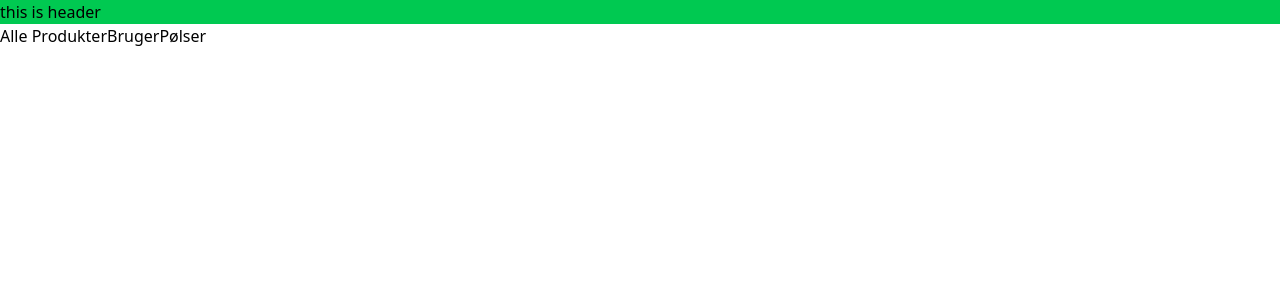
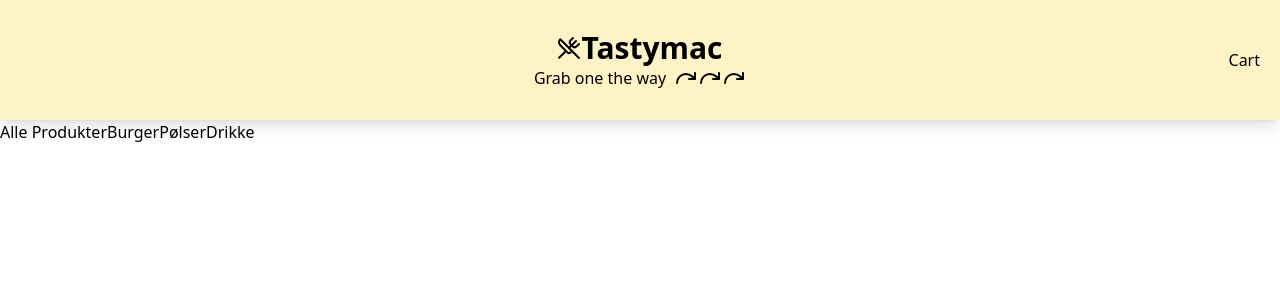
Before and after one commit to abdilatiiif/tastymac, a React (Vite) app: page / in a window 1280 px wide. Shown: the top 300 px of the page. Built offline with nearby package versions, Linux system fonts and the light colour scheme.

Commit message:
lucide icons added

```diff
--- a/index.html
+++ b/index.html
@@ -1,9 +1,15 @@
-<!doctype html>
+<!DOCTYPE html>
 <html lang="en">
   <head>
     <meta charset="UTF-8" />
     <link rel="icon" type="image/svg+xml" href="/vite.svg" />
     <meta name="viewport" content="width=device-width, initial-scale=1.0" />
+    <link rel="preconnect" href="https://fonts.googleapis.com" />
+    <link rel="preconnect" href="https://fonts.gstatic.com" crossorigin />
+    <link
+      href="https://fonts.googleapis.com/css2?family=Ubuntu:ital,wght@0,300;0,400;0,500;0,700;1,300;1,400;1,500;1,700&display=swap"
+      rel="stylesheet"
+    />
     <title>tastymac</title>
   </head>
   <body>
--- a/package.json
+++ b/package.json
@@ -12,6 +12,7 @@
   "dependencies": {
     "@tailwindcss/postcss": "^4.1.13",
     "@tailwindcss/vite": "^4.1.13",
+    "lucide-react": "^0.544.0",
     "react": "^19.1.1",
     "react-dom": "^19.1.1"
   },
--- a/src/components/Header.jsx
+++ b/src/components/Header.jsx
@@ -1,3 +1,24 @@
+import { UtensilsCrossed } from "lucide-react";
+import { Redo } from "lucide-react";
+
 export default function Header() {
-  return <h1 className="w-full bg-green-500">this is header</h1>;
+  return (
+    <div className="w-full bg-amber-100 h-20 shadow-lg  flex items-center justify-center p-15">
+      <div className="flex flex-col items-center">
+        <h1 className=" flex items-center font-bold text-3xl">
+          {" "}
+          <UtensilsCrossed /> Tastymac
+        </h1>
+        <p className="flex">
+          Grab one the way{" "}
+          <span className="flex pl-2">
+            <Redo />
+            <Redo />
+            <Redo />
+          </span>
+        </p>
+      </div>
+      <button className="absolute right-5">Cart</button>
+    </div>
+  );
 }
--- a/src/components/Menu.jsx
+++ b/src/components/Menu.jsx
@@ -2,8 +2,9 @@ function Menu() {
   return (
     <div>
       <button>Alle Produkter</button>
-      <button>Bruger</button>
+      <button>Burger</button>
       <button>Pølser</button>
+      <button>Drikke</button>
     </div>
   );
 }
```
Also changed, not shown: 1 other file (tests, documents, lock files or other folders).
